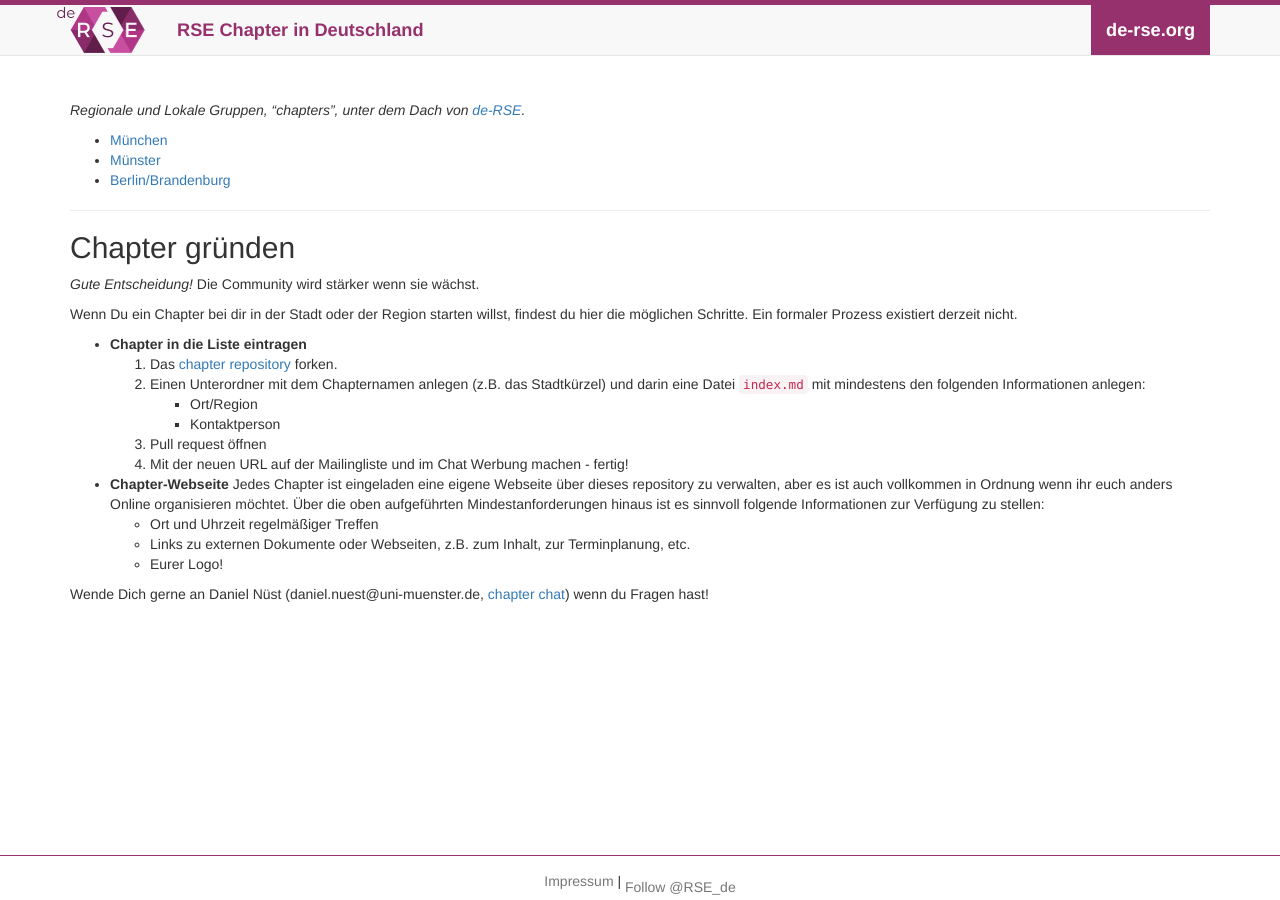
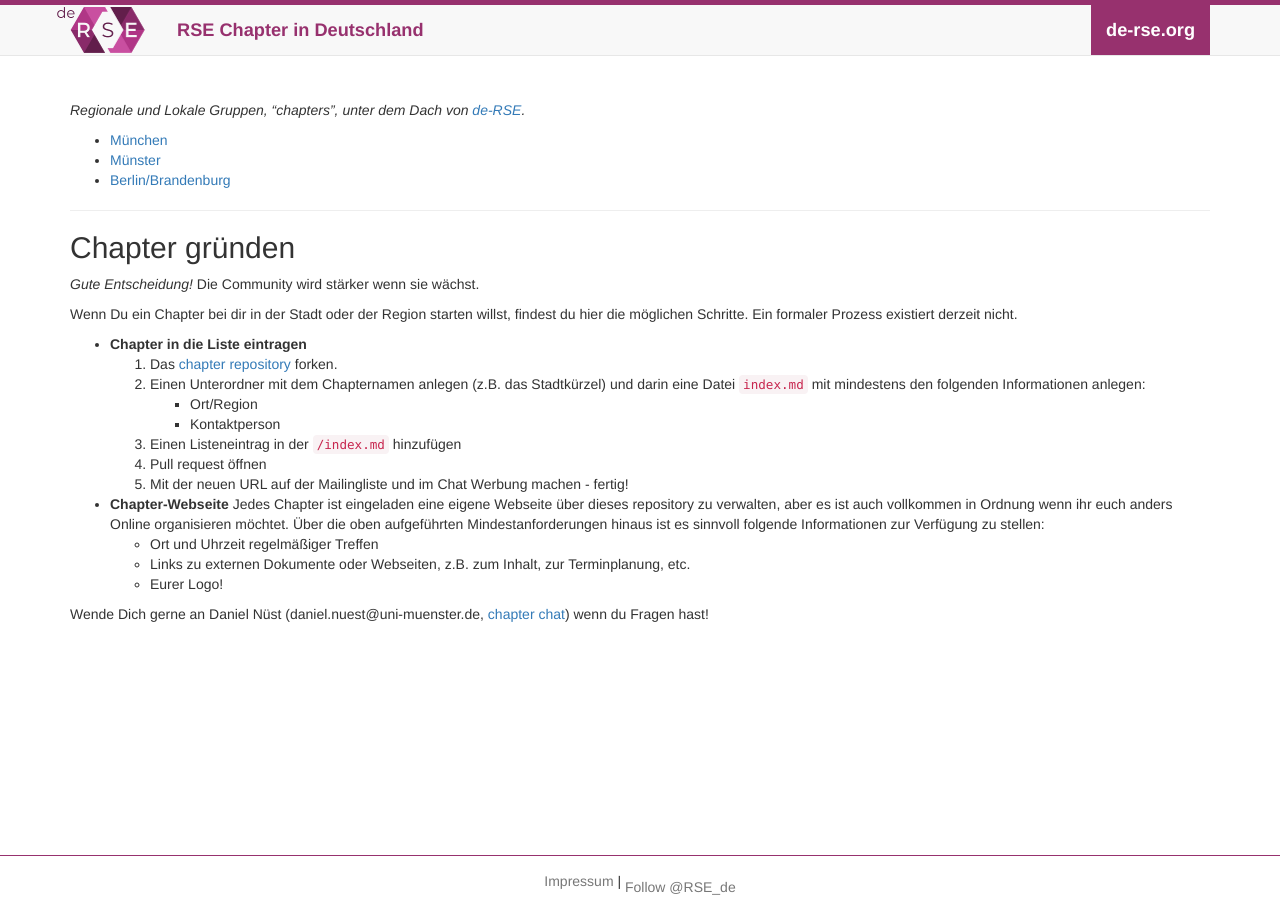
Before and after one commit to DE-RSE/chapter, a Jekyll site: the page built from index.md, in a window 1280 px wide. Built offline with Jekyll 4.4.1, drawn with Linux system fonts in a browser that asks for light colours; comment, search, counter and statistics services are not loaded.

Commit message:
fix links

```diff
--- a/_config.yml
+++ b/_config.yml
@@ -1,5 +1,5 @@
 # Note: If you want to deploy to a GitHub user site (user.github.io), change baseurl to /
-baseurl:
+baseurl: /chapter/
 title: de-RSE chapters
 name: de-RSE chapters
 author: Daniel Nüst
--- a/_includes/navbar.html
+++ b/_includes/navbar.html
@@ -6,7 +6,7 @@
                 <span class='icon-bar'></span>
                 <span class='icon-bar'></span>
             </button>
-            <a class='navbar-brand navbar-logo' href='/index.html'><img src='{{ site.baseurl | append: "/assets/img/site/rse.png" }}'/></a>
+            <a class='navbar-brand navbar-logo' href='{{ site.baseurl }}'><img src='{{ site.baseurl | append: "/assets/img/site/rse.png" }}'/></a>
         </div>
         <div id='navbar' class='collapse navbar-collapse'>
             <ul class='nav navbar-nav'>
--- a/index.md
+++ b/index.md
@@ -5,9 +5,9 @@
 
 _Regionale und Lokale Gruppen, "chapters", unter dem Dach von [de-RSE](https://www.de-rse.org/)._
 
-- [München](/muc)
-- [Münster](/ms)
-- [Berlin/Brandenburg](/berserc)
+- [München](./muc)
+- [Münster](./ms)
+- [Berlin/Brandenburg](./berserc)
 
 ------
 
@@ -23,6 +23,7 @@
   1. Einen Unterordner mit dem Chapternamen anlegen (z.B. das Stadtkürzel) und darin eine Datei `index.md` mit mindestens den folgenden Informationen anlegen:
     - Ort/Region
     - Kontaktperson
+  1. Einen Listeneintrag in der `/index.md` hinzufügen
   1. Pull request öffnen
   1. Mit der neuen URL auf der Mailingliste und im Chat Werbung machen - fertig!
 - **Chapter-Webseite**
```
Also changed, not shown: 404.md (+1 -1 lines).
